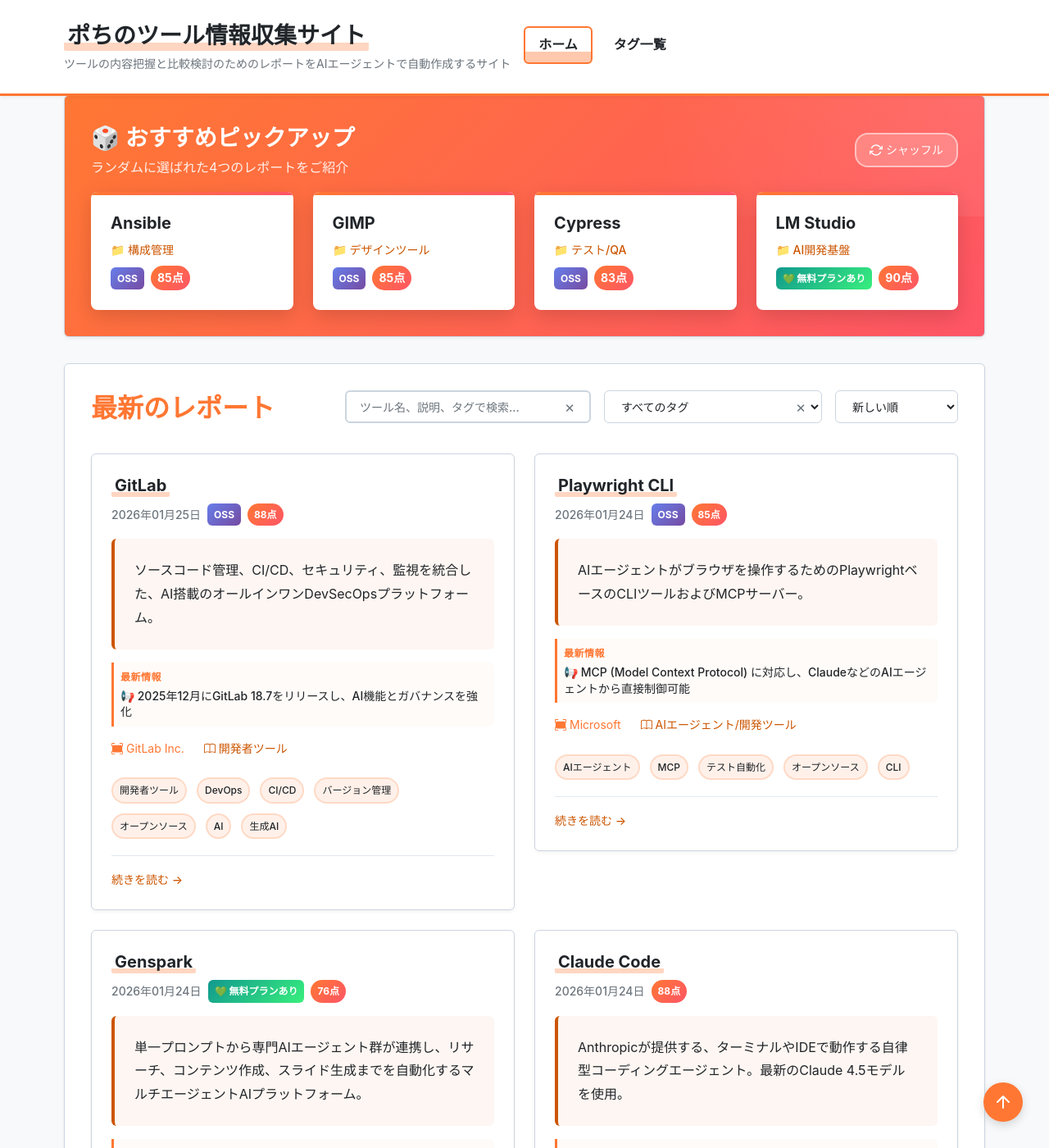
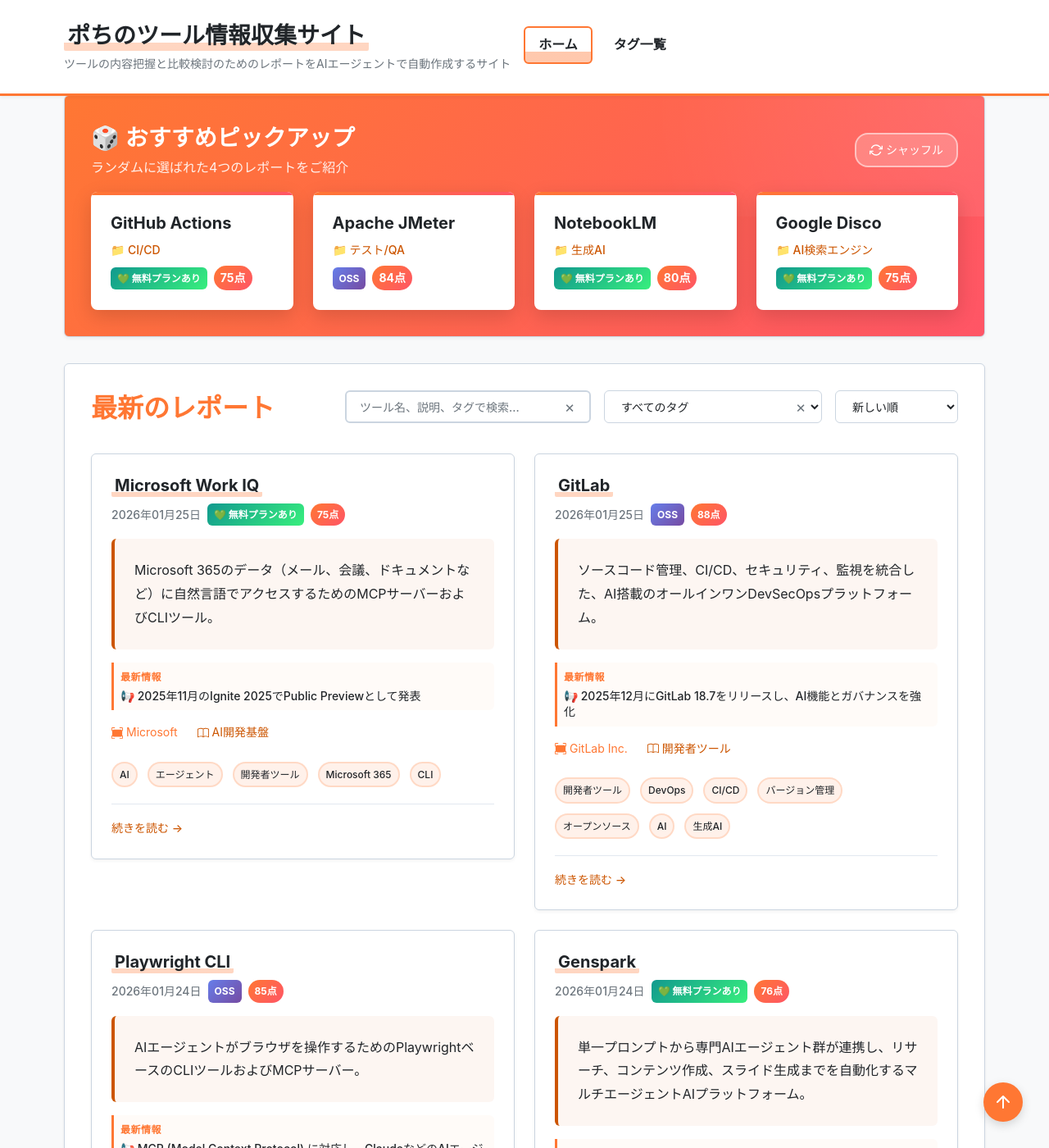
Before and after one commit to aegisfleet/tool-survey-report, a Jekyll site: the page built from index.md, in a window 1280 px wide and 1400 px high, scrolled down 656 px. Shown: the whole window at 82% size. Built offline with Jekyll 4.4.1, drawn with Linux system fonts in a browser that asks for light colours; part of the change alters nothing that is shown.

Commit message:
Add Microsoft Work IQ report (#536)
- Create `_reports/microsoft-work-iq.md`
- Update `_reports/microsoft-365-copilot.md` to include Work IQ as a child tool
- Update `_reports/github-copilot.md` to include Work IQ as a related tool

Co-authored-by: google-labs-jules[bot] <161369871+google-labs-jules[bot]@users.noreply.github.com>

```diff
--- a/_reports/github-copilot.md
+++ b/_reports/github-copilot.md
@@ -60,6 +60,7 @@ relationships:
     - "GitLab Duo"
     - "Amazon Q Developer"
     - "Windsurf"
+    - "Microsoft Work IQ"
 ---
 
 # **GitHub Copilot 調査レポート**
--- a/_reports/microsoft-365-copilot.md
+++ b/_reports/microsoft-365-copilot.md
@@ -53,6 +53,8 @@ links:
   documentation: "https://learn.microsoft.com/ja-jp/microsoft-365-copilot/"
 relationships:
   parent: "Microsoft 365"
+  children:
+    - "Microsoft Work IQ"
   related_tools:
     - "ChatGPT"
     - "Gemini"
--- /dev/null
+++ b/_reports/microsoft-work-iq.md
@@ -0,0 +1,193 @@
+---
+# === フロントマター ===
+# 【必須項目】
+title: "Microsoft Work IQ 調査レポート"
+tool_name: "Microsoft Work IQ"
+tool_reading: "マイクロソフト ワーク アイキュー"
+category: "AI開発基盤"
+developer: "Microsoft"
+official_site: "https://github.com/microsoft/work-iq-mcp"
+date: "2026-01-25"
+last_updated: "2026-01-25"
+tags:
+  - "AI"
+  - "エージェント"
+  - "開発者ツール"
+  - "Microsoft 365"
+  - "CLI"
+description: "Microsoft 365のデータ（メール、会議、ドキュメントなど）に自然言語でアクセスするためのMCPサーバーおよびCLIツール。"
+
+# 【クイックサマリー】ホーム画面のカード表示用
+quick_summary:
+  has_free_plan: true
+  is_oss: false
+  starting_price: "無料"
+  target_users:
+    - "開発者"
+    - "Microsoft 365 ユーザー"
+  latest_highlight: "2025年11月のIgnite 2025でPublic Previewとして発表"
+  update_frequency: "高"
+
+# 【ツール評価】100点満点、基準点70点からの加減算方式
+evaluation:
+  score: 75
+  base_score: 70
+  plus_points:
+    - point: 5
+      reason: "MCP（Model Context Protocol）に公式対応しており、AIエージェントとの連携が容易"
+    - point: 3
+      reason: "CLIツールが付属しており、手軽に動作確認や対話が可能"
+  minus_points:
+    - point: -3
+      reason: "Public Preview段階であり、機能やAPIが変更される可能性がある"
+  summary: "Microsoft 365データをAIエージェントから利用するための公式かつ標準的な手段として有望"
+
+# 【任意項目】該当するもののみ記載
+links:
+  documentation: "https://github.com/microsoft/work-iq-mcp/blob/main/README.md"
+relationships:
+  parent: "Microsoft 365 Copilot"
+  related_tools:
+    - "GitHub Copilot"
+---
+
+# **Microsoft Work IQ 調査レポート**
+
+## **1. 基本情報**
+
+* **ツール名**: Microsoft Work IQ
+* **ツールの読み方**: マイクロソフト ワーク アイキュー
+* **開発元**: Microsoft
+* **公式サイト**: [https://github.com/microsoft/work-iq-mcp](https://github.com/microsoft/work-iq-mcp)
+* **関連リンク**:
+  * ドキュメント: [README](https://github.com/microsoft/work-iq-mcp/blob/main/README.md)
+  * アナウンス: [Ignite 2025 Book of News](https://news.microsoft.com/ignite-2025-book-of-news/)
+* **カテゴリ**: AI開発基盤
+* **概要**: Microsoft Work IQ (MCP Server) は、AIエージェントがMicrosoft 365のデータ（メール、会議、ドキュメント、Teamsメッセージ、連絡先など）に安全かつ自然言語でアクセスするためのインターフェースを提供します。Model Context Protocol (MCP) に準拠しており、GitHub Copilot CLIやその他のMCP対応クライアントから利用可能です。
+
+## **2. 目的と主な利用シーン**
+
+* **解決する課題**: AIエージェントがユーザーの業務コンテキスト（メールや会議の内容など）を理解し、実用的な回答やアクションを行うためのデータアクセス手段の提供。
+* **想定利用者**: AIエージェントを開発または利用する開発者、Microsoft 365 Copilotユーザー。
+* **利用シーン**:
+  * **日常業務の振り返り**: 「今週のサラさんとのメールの内容を要約して」といった自然言語での問い合わせ。
+  * **会議準備**: 「明日の会議に関連するドキュメントを探して」といったコンテキストに基づく情報検索。
+  * **コーディング支援**: GitHub Copilot CLIから「プロジェクトXに関する仕様書の内容を確認して」と指示し、コード生成のコンテキストとして利用。
+
+## **3. 主要機能**
+
+* **自然言語クエリ**: メール、会議、ドキュメント、Teams、連絡先などのMicrosoft 365データを自然言語で検索・取得可能。
+* **MCPサーバー**: Model Context Protocol (MCP) に準拠したサーバーとして動作し、様々なMCPクライアント（Claude Desktop, GitHub Copilotなど）と接続可能。
+* **CLIツール**: `workiq` コマンドラインツールを提供し、手動でのクエリ実行やインタラクティブな対話が可能。
+* **GitHub Copilot統合**: GitHub Copilot CLIのプラグインとして簡単にインストール・利用可能。
+* **管理者承認フロー**: テナント管理者の承認（Admin Consent）に基づいた安全なデータアクセス制御。
+
+## **4. 特徴・強み (Pros)**
+
+* **公式MCPサポート**: Microsoftが提供する公式のMCPサーバーであり、信頼性とMicrosoft 365エコシステムとの整合性が高い。
+* **導入の容易さ**: `npm` でインストールでき、Copilot CLIへのプラグイン追加もコマンド一つで完了する。
+* **クロスプラットフォーム**: Windows, Linux, macOSに加え、WSL (Windows Subsystem for Linux) もサポートしている。
+
+## **5. 弱み・注意点 (Cons)**
+
+* **プレビュー段階**: Public Previewであるため、機能変更や不具合の可能性がある。また、ソースコードは公開されていない（プロプライエタリ）。
+* **管理者権限の必要性**: 利用するにはMicrosoft 365テナントの管理者による承認が必要であり、個人利用や権限のない企業環境では導入ハードルがある。
+* **日本語対応**: ツール自体のインターフェースやドキュメントは主に英語であるが、クエリ自体は日本語でも動作する（M365 Copilotの言語能力に依存）。
+
+## **6. 料金プラン**
+
+| プラン名 | 料金 | 主な特徴 |
+|---|---|---|
+| **Microsoft Work IQ Tool** | 無料 | ツール自体のインストールと利用は無料（npmパッケージ）。 |
+| **Microsoft 365 Copilot** | 有料 | データアクセスにはMicrosoft 365 Copilotのライセンスとデータへのアクセス権が必要となる場合がある。 |
+
+* **課金体系**: ツール自体は無料。バックエンドのM365利用には既存のサブスクリプションが必要。
+* **無料トライアル**: なし（ツールの利用自体は無料）。
+
+## **7. 導入実績・事例**
+
+* **導入企業**: 公開事例はまだ少ないが、GitHub CopilotやM365 Copilotを利用する先進的な開発者コミュニティで利用が始まっている。
+* **導入事例**: GitHub Copilot CLIと組み合わせて、ターミナルから離れずに仕様確認やメールチェックを行う開発者の事例など。
+* **対象業界**: ソフトウェア開発、ITサービス、およびMicrosoft 365を導入している全業界。
+
+## **8. サポート体制**
+
+* **ドキュメント**: GitHubリポジトリ内のREADMEおよび関連ドキュメント。
+* **コミュニティ**: GitHub Issuesを通じたフィードバックや質問が可能。
+* **公式サポート**: 現時点ではGitHub Issuesが主な窓口であり、SLA付きのサポートは明記されていない（プレビューのため）。
+
+## **9. エコシステムと連携**
+
+### **9.1 API・外部サービス連携**
+
+* **API**: Model Context Protocol (MCP) を通じた標準的なインターフェースを提供。
+* **外部サービス連携**:
+  * **GitHub Copilot CLI**: プラグインとしてシームレスに連携。
+  * **MCP対応クライアント**: Claude DesktopなどのMCPをサポートするあらゆるツールから接続可能（理論上）。
+
+### **9.2 技術スタックとの相性**
+
+| 技術スタック | 相性 | メリット・推奨理由 | 懸念点・注意点 |
+|:---|:---:|:---|:---|
+| **Node.js** | ◎ | ツール自体がNode.jsで動作するため親和性が高い。 | 特になし |
+| **GitHub Copilot** | ◎ | 公式プラグインとして提供されており、セットアップが容易。 | 特になし |
+| **WSL** | ◯ | WSL上での動作もサポートされており、Windows開発者にとって便利。 | ブラウザ認証のために追加パッケージが必要な場合がある。 |
+
+## **10. セキュリティとコンプライアンス**
+
+* **認証**: Microsoft Entra ID (旧Azure AD) を使用した認証。管理者によるテナント単位の同意（Admin Consent）が必須。
+* **データ管理**: ユーザーのMicrosoft 365データにアクセスするが、データはMicrosoft 365のセキュリティ境界内で処理される。
+* **準拠規格**: Microsoft 365のコンプライアンス基準に準拠（ツールとしての個別の認証取得状況はREADMEに記載なし）。
+
+## **11. 操作性 (UI/UX) と学習コスト**
+
+* **UI/UX**: CLIベースであり、開発者にとっては馴染みやすい。自然言語で操作できるため、コマンドオプションを覚える必要が少ない。
+* **学習コスト**: `workiq ask` コマンド一つで対話できるため、学習コストは非常に低い。MCPの設定も標準化されている。
+
+## **12. ベストプラクティス**
+
+* **効果的な活用法 (Modern Practices)**:
+  * GitHub Copilot CLIのエイリアスや拡張機能として常駐させ、コーディング中の「ちょっとした確認」に利用する。
+  * MCPサーバーとして常駐させ、複数のAIエージェントから共有のコンテキストソースとして利用する。
+* **陥りやすい罠 (Antipatterns)**:
+  * 管理者承認を得ずに利用しようとして認証エラーになる（事前にIT部門への確認が必要）。
+
+## **13. ユーザーの声（レビュー分析）**
+
+* **調査対象**: GitHub Repository Stars/Forks, X(Twitter)
+* **総合評価**: GitHub Star 240+ (2026年1月時点)
+* **ポジティブな評価**:
+  * 「ターミナルからメールや予定を確認できるのは開発フローを中断させなくて良い」
+  * 「MCPに対応しているため、自作のエージェントに組み込みやすい」
+* **ネガティブな評価 / 改善要望**:
+  * 「管理者権限が必要なため、大企業では導入のハードルが高い」
+  * 「まだプレビュー版なので動作が不安定なことがある」
+
+## **14. 直近半年のアップデート情報**
+
+* **2025-11-18**: Microsoft Ignite 2025にてWork IQおよびMCPサーバーのPublic Previewが発表。(出典: [Microsoft 365 Blog](https://www.microsoft.com/en-us/microsoft-365/blog/2025/11/18/microsoft-ignite-2025-copilot-and-agents-built-to-power-the-frontier-firm/))
+
+## **15. 類似ツールとの比較**
+
+### **15.1 機能比較表 (星取表)**
+
+| 機能カテゴリ | 機能項目 | 本ツール | Glean | Microsoft Graph API |
+|:---:|:---|:---:|:---:|:---:|
+| **データアクセス** | 自然言語クエリ | ◎ | ◎ | ×<br><small>コード記述が必要</small> |
+| **統合** | MCP対応 | ◎ | △<br><small>独自コネクタ</small> | × |
+| **対象** | M365データ | ◎ | ◎<br><small>多岐にわたるSaaS</small> | ◎ |
+| **導入** | 手軽さ | ◎<br><small>npm install</small> | △<br><small>エンタープライズ契約</small> | △<br><small>アプリ登録・実装</small> |
+
+### **15.2 詳細比較**
+
+| ツール名 | 特徴 | 強み | 弱み | 選択肢となるケース |
+|---------|------|------|------|------------------|
+| **Microsoft Work IQ** | M365専用のMCPサーバー＆CLI。 | Microsoft公式、MCP準拠、Copilot CLI連携。無料。 | M365データに限定される。プレビュー版。 | 開発者が個人のM365データをAIエージェントから利用したい場合。 |
+| **Glean** | 企業向け横断検索・AIプラットフォーム。 | M365以外にもSlack, Jira, GitHubなど多数のSaaSを横断検索可能。 | 高額なエンタープライズ契約が必要。 | 全社的なナレッジ検索・活用基盤を構築する場合。 |
+| **Microsoft Graph API** | M365データにアクセスするためのREST API。 | 柔軟性が高く、あらゆるアプリケーションに組み込み可能。 | 実装工数がかかる。自然言語処理は自前で実装が必要。 | 独自のカスタムアプリケーションを開発する場合。 |
+
+## **16. 総評**
+
+* **総合的な評価**: Microsoft Work IQは、Microsoft 365の膨大なデータをAIエージェントエコシステム（特にMCP）に開放する重要なツールである。開発者は複雑なAPIを叩くことなく、自然言語でメールやドキュメントにアクセスできるため、エージェント開発の生産性が向上する。
+* **推奨されるチームやプロジェクト**: GitHub Copilotを活用している開発チーム、社内用AIエージェントを開発しているエンジニア。
+* **選択時のポイント**: 導入にはテナント管理者の協力が不可欠であるため、組織のセキュリティポリシーと照らし合わせて利用可否を確認する必要がある。
```
